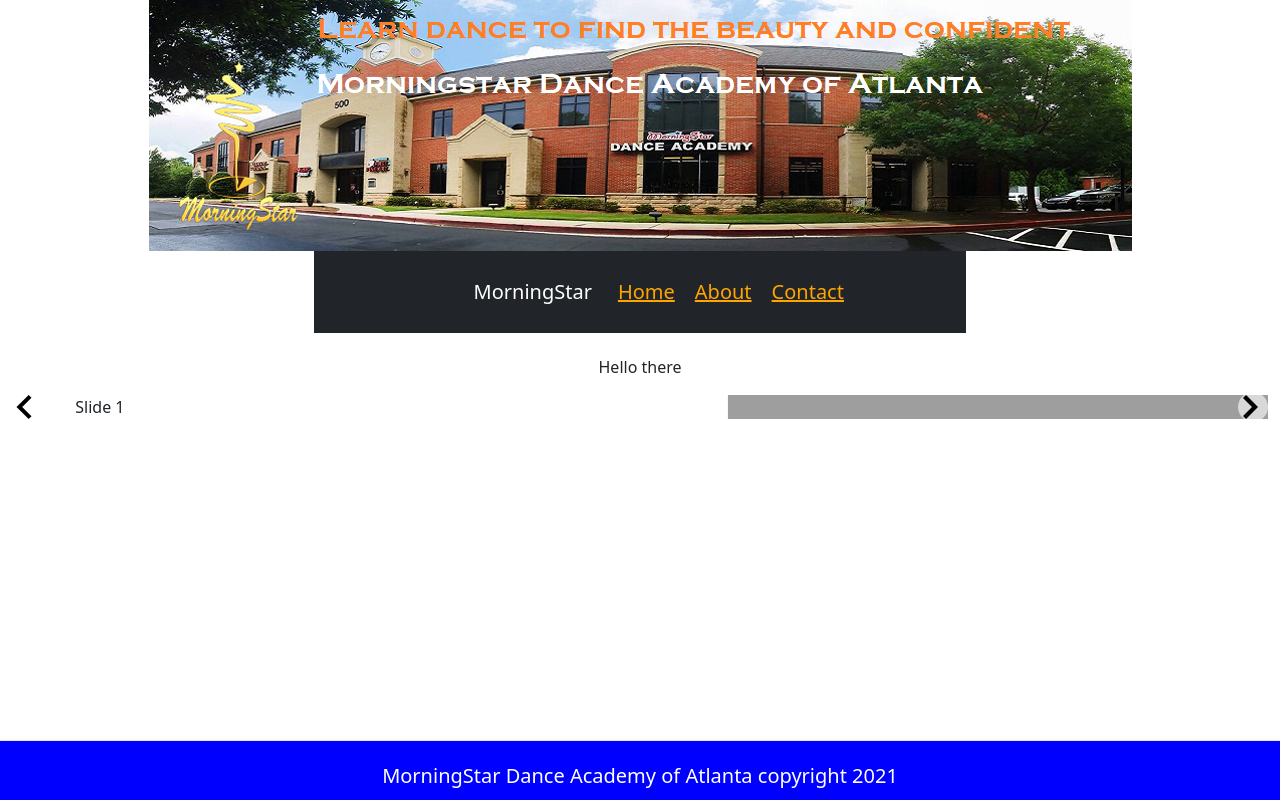
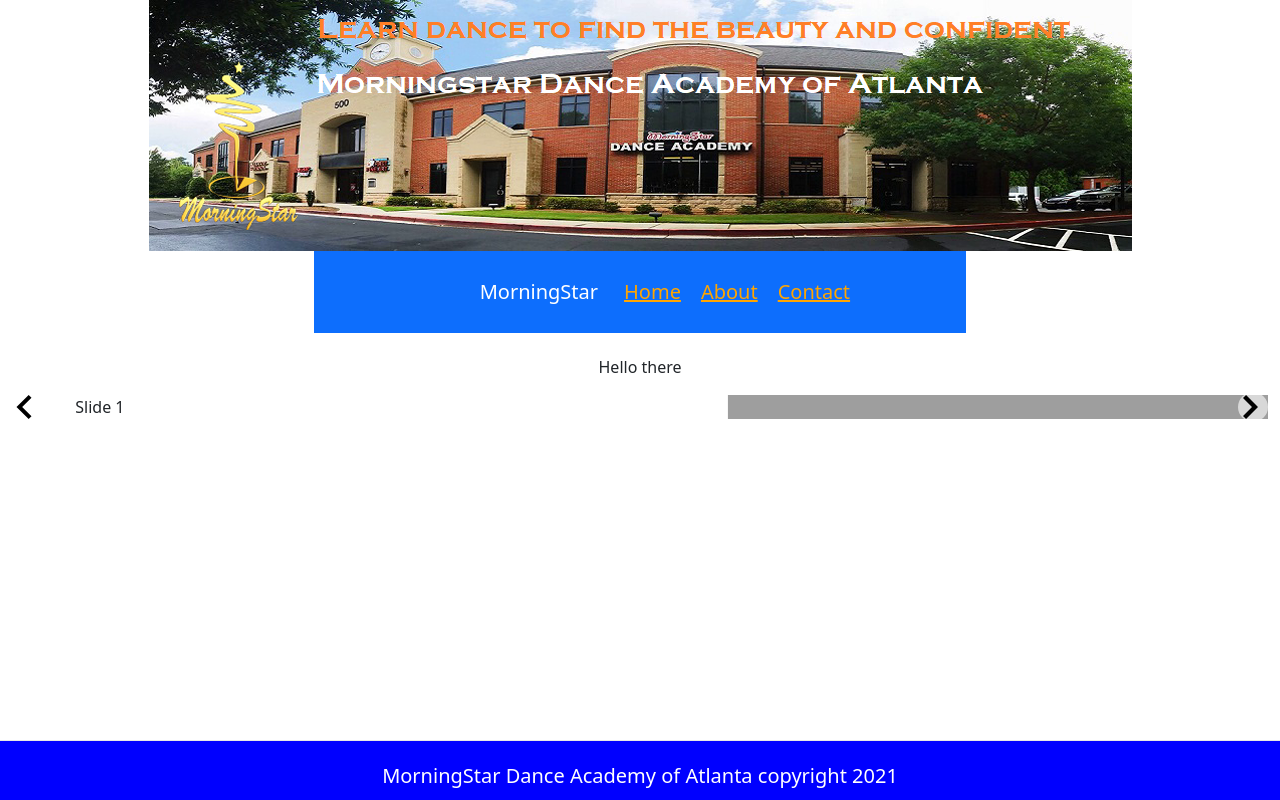
Before and after one commit to CoryHolenstein/MorningStarDanceWebsiteReact, a React (Create React App) app: page / in a window 1280 px wide. Built offline with nearby package versions, Linux system fonts and the light colour scheme; grey boxes are pictures that could not be loaded.

Commit message:
navbar color changes

```diff
--- a/src/GlobalWebpageHooks/NavigationBar.js
+++ b/src/GlobalWebpageHooks/NavigationBar.js
@@ -1,6 +1,6 @@
 
 import React, { Component } from 'react'
-import { Navbar, NavDropdown, Form, FormControl, Button, Nav } from 'react-bootstrap'
+import { Navbar, NavDropdown, Form, FormControl, Button, Nav, Container } from 'react-bootstrap'
 import { NavLink } from 'react-router-dom';
 
 import '../App.css';
@@ -21,8 +21,9 @@
 
 
             <div>
-            <Navbar bg="dark" variant={"dark"} expand="lg">
-                <nav class="navbar navbar-expand-lg navbar-dark bg-dark"  >
+            <Navbar bg="primary" variant={"primary"} expand="lg">
+                <Container>
+                <nav class="navbar navbar-expand-lg navbar-dark bg-primary"  >
 
                     <Navbar.Brand href="/Home">MorningStar</Navbar.Brand>
                     <Navbar.Toggle aria-controls="navbarScroll" />
@@ -39,7 +40,8 @@
                         </Nav>
 
                     </Navbar.Collapse>
-                </nav>
+                    </nav>
+                </Container>
             </Navbar>
 
             </div>
```
